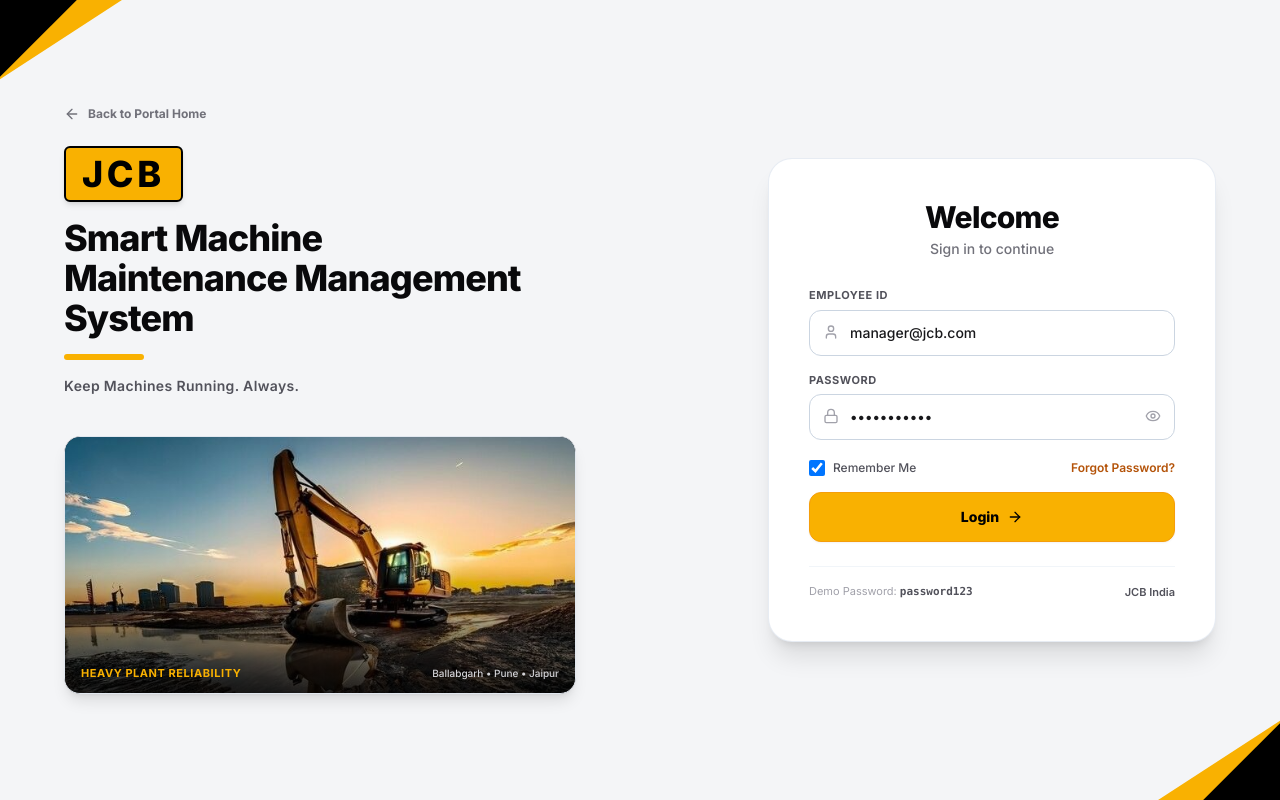
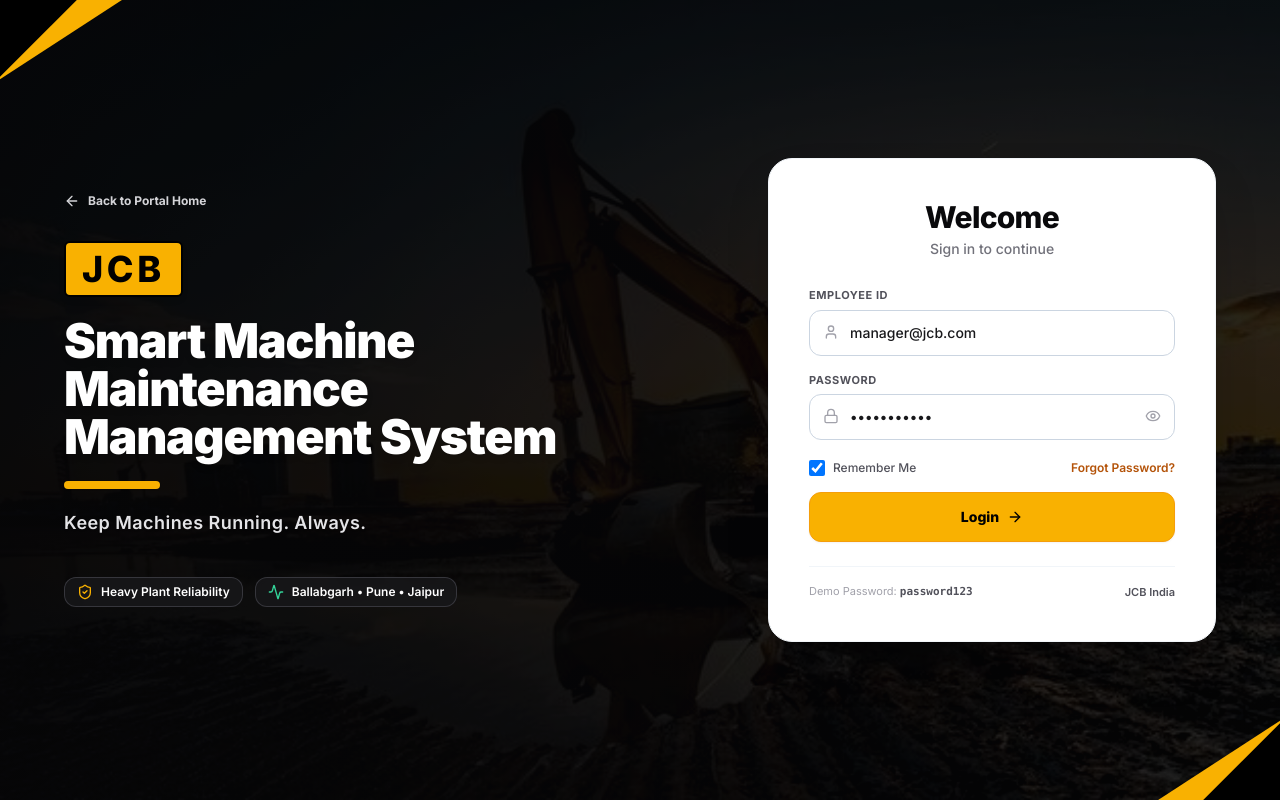
Before and after one commit to Harshal135701/JCB-Mangement, a React (Vite) app in the folder frontend/: page /login in a window 1280 px wide. Built offline with nearby package versions, Linux system fonts and the light colour scheme; no server answers.

Commit message:
feat(ui): set excavator sunset as cohesive login background, make elongated sidebar background with sky on top and excavator on bottom, and ensure admin profile is fully visible

```diff
--- a/frontend/src/components/common/Sidebar.tsx
+++ b/frontend/src/components/common/Sidebar.tsx
@@ -17,9 +17,7 @@ import {
   ClipboardCheck,
   LogOut,
   X,
-  ChevronRight,
-  Settings,
-  Bell
+  ChevronRight
 } from 'lucide-react';
 
 interface SidebarProps {
@@ -78,7 +76,7 @@ export const Sidebar: React.FC<SidebarProps> = ({ isMobileOpen, onMobileClose })
       badge: 5,
       badgeColor: 'bg-red-500 text-white'
     },
-    // Work Orders Master (Phase 3)
+    // Work Orders Master
     {
       name: 'Work Orders',
       path: '/work-orders',
@@ -106,7 +104,7 @@ export const Sidebar: React.FC<SidebarProps> = ({ isMobileOpen, onMobileClose })
       icon: Cpu,
       roles: ['admin', 'manager', 'technician', 'operator']
     },
-    // Pre-Shift Safety Inspections (Phase 2)
+    // Pre-Shift Safety Inspections
     {
       name: 'Pre-Shift Inspection',
       path: '/inspections/run',
@@ -168,14 +166,39 @@ export const Sidebar: React.FC<SidebarProps> = ({ isMobileOpen, onMobileClose })
 
       {/* Sidebar Aside */}
       <aside
-        className={`fixed lg:static inset-y-0 left-0 z-50 w-64 bg-[#111318] text-white flex flex-col justify-between shrink-0 border-r border-zinc-800 transition-transform duration-200 ease-in-out ${
+        className={`fixed lg:static inset-y-0 left-0 z-50 w-64 h-screen bg-[#111318] text-white flex flex-col justify-between shrink-0 border-r border-zinc-800 transition-transform duration-200 ease-in-out relative overflow-hidden select-none ${
           isMobileOpen ? 'translate-x-0' : '-translate-x-full lg:translate-x-0'
         }`}
       >
-        <div className="flex flex-col h-full justify-between overflow-hidden">
-          <div>
+        {/* =========================================================================
+            BACKGROUND IMAGE LAYER (Sky at Top/Upside, JCB Excavator at Bottom/Down)
+            Elongated to cover the entire sidebar background
+            ========================================================================= */}
+        <div className="absolute inset-0 z-0 pointer-events-none overflow-hidden">
+          <img
+            src="/hero-excavator-sunset.jpg"
+            alt="JCB Equipment Background"
+            className="w-full h-full object-cover object-bottom filter brightness-[0.75] contrast-[1.15]"
+          />
+          {/* Dark gradient for the sky area so nav items and brand are razor-sharp */}
+          <div className="absolute inset-0 bg-gradient-to-b from-zinc-950 via-zinc-950/85 to-transparent" />
+          {/* Subtle bottom shadow gradient to anchor the user profile */}
+          <div className="absolute bottom-0 inset-x-0 h-28 bg-gradient-to-t from-zinc-950 via-zinc-950/90 to-transparent" />
+
+          {/* Yellow corner triangle accent at lower right */}
+          <div
+            className="absolute bottom-16 right-0 w-8 h-8 bg-jcb-yellow pointer-events-none opacity-80"
+            style={{ clipPath: 'polygon(100% 0, 100% 100%, 0 100%)' }}
+          />
+        </div>
+
+        {/* =========================================================================
+            TOP SECTION: BRAND HEADER & NAVIGATION ITEMS
+            (Positioned on the upper sky/dark gradient background)
+            ========================================================================= */}
+        <div className="relative z-10 flex flex-col min-h-0 flex-1">
           {/* Brand Header */}
-            <div className="p-4 flex items-center justify-between border-b border-zinc-800 bg-zinc-950">
+          <div className="p-4 flex items-center justify-between border-b border-zinc-800/80 bg-zinc-950/90 backdrop-blur-xs shrink-0">
             <Link to="/" className="flex items-center gap-3">
               <div className="bg-jcb-yellow text-black font-black text-xl px-2.5 py-1 rounded shadow-md tracking-widest flex items-center justify-center border border-jcb-yellowDark">
                 JCB
@@ -198,8 +221,8 @@ export const Sidebar: React.FC<SidebarProps> = ({ isMobileOpen, onMobileClose })
             </button>
           </div>
 
-            {/* Role Navigation Links */}
-            <nav className="p-3 space-y-1 overflow-y-auto max-h-[calc(100vh-275px)] scrollbar-thin">
+          {/* Role Navigation Links (Sleek scrollbar, stops above JCB machine) */}
+          <nav className="p-3 space-y-1 overflow-y-auto max-h-[calc(100vh-280px)] scrollbar-none hover:scrollbar-thin">
             {navItems.map((item) => {
               const Icon = item.icon;
               const isActive = location.pathname === item.path;
@@ -211,7 +234,7 @@ export const Sidebar: React.FC<SidebarProps> = ({ isMobileOpen, onMobileClose })
                   className={`flex items-center gap-3 px-3.5 py-2.5 rounded-xl text-xs font-bold transition-all relative ${
                     isActive
                       ? 'bg-jcb-yellow text-black font-black shadow-sm'
-                        : 'text-zinc-300 hover:bg-zinc-900/90 hover:text-white'
+                      : 'text-zinc-200 hover:bg-zinc-900/80 hover:text-white'
                   }`}
                 >
                   <Icon className={`w-4 h-4 shrink-0 ${isActive ? 'text-black' : 'text-zinc-400'}`} />
@@ -224,7 +247,7 @@ export const Sidebar: React.FC<SidebarProps> = ({ isMobileOpen, onMobileClose })
                     </span>
                   )}
 
-                    {/* Active Right Chevron (Matching Image 2) */}
+                  {/* Active Right Chevron */}
                   {isActive && (
                     <ChevronRight className="w-3.5 h-3.5 text-black shrink-0 ml-auto" />
                   )}
@@ -235,47 +258,39 @@ export const Sidebar: React.FC<SidebarProps> = ({ isMobileOpen, onMobileClose })
         </div>
 
         {/* =========================================================================
-              BOTTOM EXCAVATOR IMAGE BANNER (Exact UI from Image 2 for all 4 modules)
+            MIDDLE-BOTTOM AREA: UNOBSTRUCTED JCB EXCAVATOR MACHINE
+            "dont add anything on jcb image"
+            This spacer ensures the excavator in the background is clearly visible!
             ========================================================================= */}
-          <div className="p-3 border-t border-zinc-800/80 bg-zinc-950/80">
-            <div className="relative rounded-xl overflow-hidden border border-zinc-800 bg-zinc-900 group shadow-md">
-              <img
-                src="/hero-excavator-sunset.jpg"
-                alt="JCB Equipment"
-                className="w-full h-22 object-cover object-center brightness-90 group-hover:scale-105 transition-transform duration-500"
-              />
-              {/* Dark subtle gradient overlay */}
-              <div className="absolute inset-0 bg-gradient-to-t from-black via-black/40 to-transparent pointer-events-none" />
+        <div className="relative z-0 h-28 pointer-events-none" />
 
-              {/* Yellow Corner Triangle Accent (as in Image 2) */}
-              <div
-                className="absolute bottom-0 right-0 w-8 h-8 bg-jcb-yellow pointer-events-none"
-                style={{ clipPath: 'polygon(100% 0, 100% 100%, 0 100%)' }}
-              />
-
-              {/* Motto text */}
-              <div className="absolute bottom-2 left-2.5 right-6 z-10 pointer-events-none">
-                <span className="text-[11px] font-black tracking-tight text-white uppercase block leading-tight drop-shadow-sm">
-                  Building a <br />
-                  <span className="text-jcb-yellow">Smarter Tomorrow</span>
-                </span>
+        {/* =========================================================================
+            BOTTOM USER PROFILE FOOTER: ADMIN NAME & ROLE
+            Anchored, Solid & ALWAYS 100% VISIBLE (Never cut off!)
+            ========================================================================= */}
+        <div className="relative z-10 p-3.5 border-t border-zinc-800/90 bg-zinc-950/95 backdrop-blur-md shrink-0">
+          <div className="flex items-center justify-between gap-3">
+            <div className="flex items-center gap-2.5 min-w-0">
+              <div className="w-8 h-8 rounded-lg bg-jcb-yellow text-black font-black text-xs flex items-center justify-center shrink-0 border border-amber-500 shadow-xs">
+                {user?.fullName?.charAt(0) || 'A'}
+              </div>
+              <div className="min-w-0">
+                <p className="text-xs font-black truncate text-white leading-tight">
+                  {user?.fullName || 'Rajesh Admin'}
+                </p>
+                <div className="flex items-center gap-1.5 mt-0.5">
+                  <span className="w-1.5 h-1.5 rounded-full bg-emerald-400 shrink-0 animate-pulse" />
+                  <p className="text-[10px] text-zinc-400 uppercase font-bold tracking-wider truncate">
+                    {user?.role || 'ADMIN'} {user?.employeeCode ? `• ${user.employeeCode}` : '• EMP-ADM-001'}
+                  </p>
+                </div>
               </div>
             </div>
 
-            {/* User Profile Card & Sign Out */}
-            <div className="mt-3 pt-2 flex items-center justify-between gap-2">
-              <div className="truncate">
-                <p className="text-xs font-black truncate text-white">{user?.fullName || 'User'}</p>
-                <div className="flex items-center gap-1.5 mt-0.5">
-                  <span className="w-2 h-2 rounded-full bg-jcb-yellow shrink-0" />
-                  <p className="text-[10px] text-zinc-400 uppercase font-bold tracking-wider truncate">
-                    {user?.role || 'OPERATOR'} {user?.employeeCode ? `• ${user.employeeCode}` : ''}
-                  </p>
-                </div>
-              </div>
+            {/* Sign Out Button */}
             <button
               onClick={logout}
-                className="p-1.5 hover:bg-zinc-800 text-zinc-400 hover:text-red-400 rounded-lg transition shrink-0"
+              className="p-1.5 hover:bg-zinc-800 text-zinc-400 hover:text-red-400 rounded-lg transition shrink-0 cursor-pointer"
               title="Sign Out"
             >
               <LogOut className="w-4 h-4" />
@@ -283,7 +298,6 @@ export const Sidebar: React.FC<SidebarProps> = ({ isMobileOpen, onMobileClose })
           </div>
         </div>
 
-        </div>
       </aside>
     </>
   );
--- a/frontend/src/modules/auth/LoginPage.tsx
+++ b/frontend/src/modules/auth/LoginPage.tsx
@@ -1,7 +1,7 @@
 import React, { useState, useEffect } from 'react';
 import { useNavigate, useSearchParams, Link } from 'react-router-dom';
 import { useAuth, getRoleHomeRoute } from '../../context/AuthContext';
-import { Lock, User, AlertCircle, ArrowLeft, Eye, EyeOff, Loader2, ArrowRight } from 'lucide-react';
+import { Lock, User, AlertCircle, ArrowLeft, Eye, EyeOff, Loader2, ArrowRight, ShieldCheck, Activity } from 'lucide-react';
 
 export const LoginPage: React.FC = () => {
   const { login, user } = useAuth();
@@ -47,7 +47,6 @@ export const LoginPage: React.FC = () => {
     try {
       setLoading(true);
       const loggedInUser = await login(cleanIdentifier, password);
-      // Navigate directly to role-appropriate dashboard
       const targetRoute = getRoleHomeRoute(loggedInUser.role);
       navigate(targetRoute, { replace: true });
     } catch (err: any) {
@@ -62,91 +61,97 @@ export const LoginPage: React.FC = () => {
   };
 
   return (
-    <div className="min-h-screen bg-[#F4F5F7] relative overflow-hidden flex items-center justify-center p-4 sm:p-6 lg:p-12 font-sans selection:bg-amber-400 selection:text-black">
+    <div className="min-h-screen relative overflow-hidden flex items-center justify-center p-4 sm:p-6 lg:p-12 font-sans selection:bg-amber-400 selection:text-black">
+      {/* =========================================================================
+          FULL PAGE BACKGROUND IMAGE & INDUSTRIAL GRADIENT OVERLAY
+          (Instead of floating image card, image fills background so page is put together)
+          ========================================================================= */}
+      <div className="absolute inset-0 z-0">
+        <img
+          src="/hero-excavator-sunset.jpg"
+          alt="JCB Heavy Excavator Background"
+          className="w-full h-full object-cover object-center filter brightness-[0.6] contrast-[1.15]"
+        />
+        {/* Cinematic dark gradients for legibility & focus */}
+        <div className="absolute inset-0 bg-gradient-to-r from-zinc-950/95 via-zinc-950/80 to-zinc-950/65" />
+        <div className="absolute inset-0 bg-black/30 backdrop-blur-[0.5px]" />
+      </div>
+
       {/* =========================================================================
           JCB INDUSTRIAL CORNER ACCENTS (Top-Left & Bottom-Right Yellow Triangles)
           ========================================================================= */}
       <div
-        className="absolute -top-12 -left-12 w-48 h-48 bg-jcb-yellow rotate-12 pointer-events-none shadow-sm"
+        className="absolute -top-12 -left-12 w-48 h-48 bg-jcb-yellow rotate-12 pointer-events-none z-10 shadow-lg"
         style={{ clipPath: 'polygon(0 0, 100% 0, 0 100%)' }}
       />
       <div
-        className="absolute -bottom-12 -right-12 w-48 h-48 bg-jcb-yellow rotate-12 pointer-events-none shadow-sm"
+        className="absolute -bottom-12 -right-12 w-48 h-48 bg-jcb-yellow rotate-12 pointer-events-none z-10 shadow-lg"
         style={{ clipPath: 'polygon(100% 0, 100% 100%, 0 100%)' }}
       />
       {/* Secondary subtle black diagonal lines */}
       <div
-        className="absolute top-0 left-0 w-32 h-32 bg-black pointer-events-none"
+        className="absolute top-0 left-0 w-32 h-32 bg-black pointer-events-none z-10"
         style={{ clipPath: 'polygon(0 0, 60% 0, 0 60%)' }}
       />
       <div
-        className="absolute bottom-0 right-0 w-32 h-32 bg-black pointer-events-none"
+        className="absolute bottom-0 right-0 w-32 h-32 bg-black pointer-events-none z-10"
         style={{ clipPath: 'polygon(100% 40%, 100% 100%, 40% 100%)' }}
       />
 
-      <div className="max-w-6xl w-full mx-auto relative z-10 grid grid-cols-1 lg:grid-cols-12 gap-8 lg:gap-12 items-center">
+      {/* =========================================================================
+          MAIN CONTAINER: BRANDING & HEADLINE (LEFT) + CLEAN WHITE FORM (RIGHT)
+          ========================================================================= */}
+      <div className="max-w-6xl w-full mx-auto relative z-20 grid grid-cols-1 lg:grid-cols-12 gap-8 lg:gap-16 items-center">
 
-        {/* =========================================================================
-            LEFT COLUMN: BRANDING & HEAVY EXCAVATOR (Matching Image 1)
-            ========================================================================= */}
-        <div className="lg:col-span-6 flex flex-col justify-between space-y-6">
+        {/* LEFT COLUMN: BRANDING & TEXT (Directly over the background image) */}
+        <div className="lg:col-span-6 flex flex-col justify-between space-y-8">
           {/* Back link */}
           <Link
             to="/"
-            className="inline-flex items-center gap-2 text-xs font-bold text-zinc-500 hover:text-black transition-colors w-fit"
+            className="inline-flex items-center gap-2 text-xs font-bold text-zinc-300 hover:text-jcb-yellow transition-colors w-fit"
           >
             <ArrowLeft className="w-4 h-4" />
             <span>Back to Portal Home</span>
           </Link>
 
           {/* JCB Brand & Subhead */}
-          <div className="space-y-4">
+          <div className="space-y-5">
             {/* JCB Logo Badge */}
             <div className="inline-block bg-jcb-yellow text-black font-extrabold text-3xl sm:text-4xl px-4 py-1.5 rounded-md shadow-md tracking-widest border-2 border-black">
               JCB
             </div>
 
-            <h1 className="text-2xl sm:text-3xl lg:text-4xl font-extrabold text-zinc-950 tracking-tight leading-snug">
+            <h1 className="text-3xl sm:text-4xl lg:text-5xl font-black text-white tracking-tight leading-tight drop-shadow-md">
               Smart Machine <br />
-              Maintenance Management System
+              <span className="text-white">Maintenance Management System</span>
             </h1>
 
             {/* Yellow Accent Bar */}
-            <div className="w-20 h-1.5 bg-jcb-yellow rounded-full" />
+            <div className="w-24 h-2 bg-jcb-yellow rounded-full shadow-sm" />
 
-            <p className="text-sm font-semibold text-zinc-600 tracking-wide">
+            <p className="text-base sm:text-lg font-semibold text-zinc-200 tracking-wide drop-shadow-sm max-w-lg">
               Keep Machines Running. Always.
             </p>
           </div>
 
-          {/* Heavy Excavator Visual Display */}
-          <div className="relative pt-4 max-w-lg">
-            <div className="relative rounded-2xl overflow-hidden shadow-lg border border-slate-200 bg-zinc-950">
-              <img
-                src="/hero-excavator-sunset.jpg"
-                alt="JCB Heavy Excavator"
-                className="w-full h-56 sm:h-64 object-cover object-center"
-              />
-              <div className="absolute inset-0 bg-gradient-to-t from-black/80 via-transparent to-transparent pointer-events-none" />
-              <div className="absolute bottom-3 left-4 right-4 flex items-center justify-between text-white text-xs">
-                <span className="font-bold text-jcb-yellow uppercase tracking-wider text-[11px]">
-                  Heavy Plant Reliability
-                </span>
-                <span className="text-[10px] text-zinc-300 font-medium">
-                  Ballabgarh • Pune • Jaipur
-                </span>
-              </div>
+          {/* Industrial Plant Trust Badges */}
+          <div className="pt-2 flex flex-wrap items-center gap-3 text-xs text-zinc-300">
+            <div className="flex items-center gap-2 px-3 py-1.5 rounded-xl bg-zinc-900/80 border border-zinc-700/80 backdrop-blur-sm shadow-xs">
+              <ShieldCheck className="w-4 h-4 text-jcb-yellow shrink-0" />
+              <span className="font-semibold text-white">Heavy Plant Reliability</span>
+            </div>
+            <div className="flex items-center gap-2 px-3 py-1.5 rounded-xl bg-zinc-900/80 border border-zinc-700/80 backdrop-blur-sm shadow-xs">
+              <Activity className="w-4 h-4 text-emerald-400 shrink-0" />
+              <span className="font-semibold text-white">Ballabgarh • Pune • Jaipur</span>
             </div>
           </div>
         </div>
 
-        {/* =========================================================================
-            RIGHT COLUMN: CLEAN LOGIN FORM (Image 1 - NO MODULE BUTTONS, NO "BACK")
-            ========================================================================= */}
+        {/* RIGHT COLUMN: CLEAN LOGIN FORM CARD */}
         <div className="lg:col-span-6 flex justify-center lg:justify-end">
-          <div className="w-full max-w-md bg-white rounded-3xl shadow-xl border border-slate-200/80 p-8 sm:p-10 relative">
+          <div className="w-full max-w-md bg-white rounded-3xl shadow-2xl border border-slate-100 p-8 sm:p-10 relative">
 
-            {/* Card Header (Welcome - NO "Back", as circled in red!) */}
+            {/* Card Header (Welcome - NO "Back", NO Role Switcher Buttons) */}
             <div className="text-center mb-7">
               <h2 className="text-2xl sm:text-3xl font-extrabold text-zinc-950 tracking-tight">
                 Welcome
@@ -232,7 +237,7 @@ export const LoginPage: React.FC = () => {
                 </button>
               </div>
 
-              {/* Login Button (Matching Image 1: Yellow with Arrow) */}
+              {/* Login Button */}
               <button
                 type="submit"
                 disabled={loading}
@@ -252,7 +257,7 @@ export const LoginPage: React.FC = () => {
               </button>
             </form>
 
-            {/* Quick Demo Credential Helper (Subtle bottom text) */}
+            {/* Quick Demo Credential Helper */}
             <div className="mt-6 pt-4 border-t border-slate-100 flex items-center justify-between text-[11px] text-zinc-400">
               <span>Demo Password: <strong className="text-zinc-600 font-mono">password123</strong></span>
               <span className="font-semibold text-zinc-600">JCB India</span>
```
Lines whose indentation alone changed are shown as unchanged.
